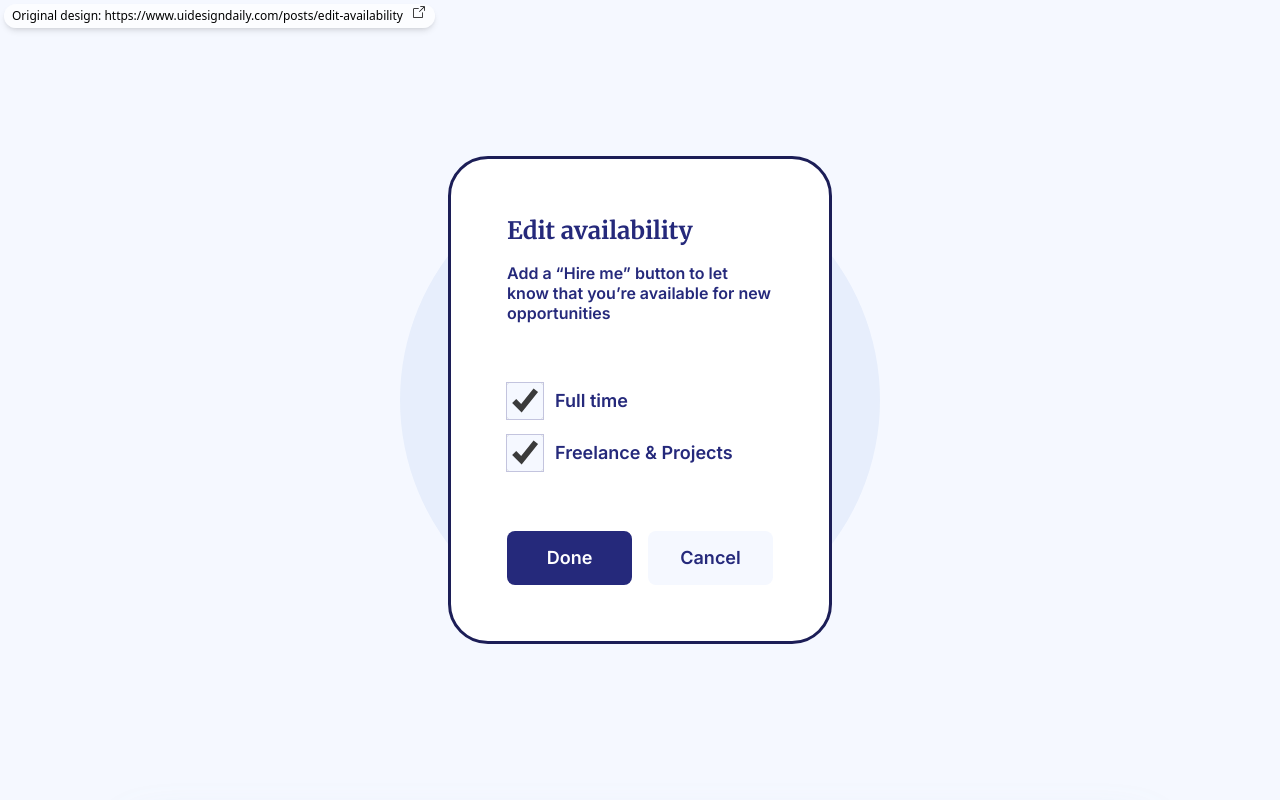
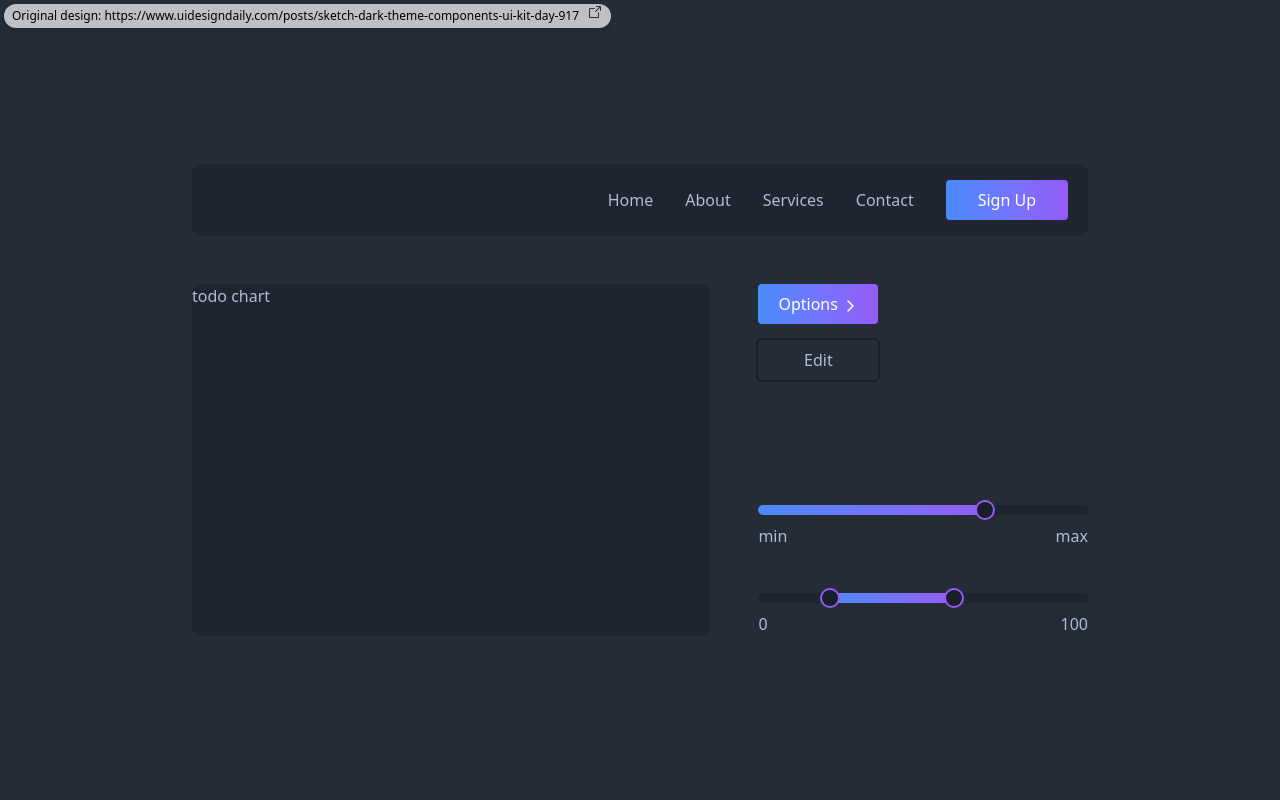
Before and after one commit to tcastanie/quick-ui-designs, a Vue app: page / in a window 1280 px wide. Shown: the top 800 px of the page. Built offline with nearby package versions, Linux system fonts and the light colour scheme.

Commit message:
📈 Add day 917 Add radix -ui for dual slider

```diff
--- a/package.json
+++ b/package.json
@@ -11,6 +11,7 @@
     "lint:fix": "eslint src/**/*.{js,ts,vue} --fix"
   },
   "dependencies": {
+    "radix-vue": "1.9.7",
     "vue": "3.5.9"
   },
   "devDependencies": {
@@ -27,5 +28,5 @@
     "vite": "5.4.8",
     "vue-tsc": "2.1.6"
   },
-  "packageManager": "pnpm@9.11.0"
+  "packageManager": "pnpm@9.12.2"
 }
--- a/src/App.vue
+++ b/src/App.vue
@@ -1,4 +1,5 @@
 <script lang="ts" setup>
+import DarkThemeComponents from './components/DarkThemeComponents.vue';
 import AvailabilityCard from './components/AvailabilityCard.vue';
 import WebshopComponents from './components/WebshopComponents.vue';
 import BillingPage from './components/BillingPage.vue';
@@ -10,6 +11,11 @@ import ComponentDisplay from './components/ComponentDisplay.vue';
 
 <template>
   <div class="grid divide-y divide-zinc">
+    <ComponentDisplay
+      link="https://www.uidesigndaily.com/posts/sketch-dark-theme-components-ui-kit-day-917"
+    >
+      <DarkThemeComponents />
+    </ComponentDisplay>
     <ComponentDisplay
       link="https://www.uidesigndaily.com/posts/edit-availability"
     >
--- /dev/null
+++ b/src/components/DarkThemeComponents.vue
@@ -0,0 +1,104 @@
+<script lang="ts" setup>
+import { ref } from 'vue';
+import { SliderRange, SliderRoot, SliderThumb, SliderTrack } from 'radix-vue'
+
+const navItems = [
+  { name: 'Home' },
+  { name: 'About' },
+  { name: 'Services' },
+  { name: 'Contact' },
+  { name: 'Sign Up', button: true }
+];
+const optionsItems = ['Sound', 'Effects', 'Animations', 'Preferences'];
+
+const openOptions = ref(false);
+const slider1 = [70];
+const slider2 = [20, 60];
+</script>
+
+<template>
+  <div class="grid min-h-screen place-items-center bg-[#242C38]">
+    <div class="grid grid-cols-10 w-4xl gap-12 text-base text-[#B0BBCE]">
+      <div class="col-span-10 rounded-[10px] bg-[#1E2531] px-5 py-4">
+        <nav class="flex items-center justify-end gap-x-8">
+          <a
+            v-for="{ name, button } of navItems"
+            :key="name"
+            href="#"
+            :class="{
+              'text-white py-2 px-8 rounded bg-gradient-to-r from-[#498BFB] to-[#955BF6] hover:(from-[#955BF6] to-[#955BF6])': button,
+              'hover:text-white': !button
+            }"
+          >
+            {{ name }}
+          </a>
+        </nav>
+      </div>
+      <div class="col-span-6 rounded-[10px] bg-[#1E2531]">
+        todo chart
+      </div>
+      <div class="grid col-span-4 gap-30 rounded-[10px]">
+        <div class="relative max-w-[120px] flex flex-col gap-y-4">
+          <button
+            class="flex items-center rounded from-[#498BFB] to-[#955BF6] bg-gradient-to-r px-5 py-2 text-white hover:(from-[#955BF6] to-[#955BF6])"
+            @click="openOptions = !openOptions"
+          >
+            Options <div class="i-ph-caret-right-bold ml-1 mt-1 size-4" />
+          </button>
+          <div
+            v-if="openOptions"
+            class="absolute top-0 grid overflow-hidden rounded-md bg-[#1E2531] shadow-lg -right-[140px]"
+          >
+            <div
+              v-for="item of optionsItems"
+              :key="item"
+              class="cursor-pointer px-6 py-2 text-sm hover:bg-[#151B25]"
+            >
+              {{ item }}
+            </div>
+          </div>
+          <button class="rounded px-5 py-2 ring-2 ring-[#181F2B]">
+            Edit
+          </button>
+        </div>
+        <div class="grid gap-10">
+          <div class="grid gap-y-1">
+            <SliderRoot
+              :default-value="slider1"
+              class="relative h-5 w-full flex touch-none select-none items-center"
+            >
+              <SliderTrack class="relative h-2.5 grow rounded-full bg-[#1E2531]">
+                <SliderRange class="absolute h-full rounded-full from-[#498BFB] to-[#955BF6] bg-gradient-to-r" />
+              </SliderTrack>
+              <SliderThumb class="block size-5 border-2 border-[#945BF5] rounded-full bg-[#181F2B] focus:(border-4 outline-none) hover:border-3" />
+            </SliderRoot>
+            <div class="flex justify-between">
+              <span>min</span>
+              <span>max</span>
+            </div>
+          </div>
+          <div class="grid gap-y-1">
+            <SliderRoot
+              :default-value="slider2"
+              class="relative h-5 w-full flex touch-none select-none items-center"
+            >
+              <SliderTrack class="relative h-2.5 grow rounded-full bg-[#1E2531]">
+                <SliderRange class="absolute h-full rounded-full from-[#498BFB] to-[#955BF6] bg-gradient-to-r" />
+              </SliderTrack>
+              <SliderThumb class="block size-5 border-2 border-[#945BF5] rounded-full bg-[#181F2B] focus:(border-4 outline-none) hover:border-3" />
+              <SliderThumb class="block size-5 border-2 border-[#945BF5] rounded-full bg-[#181F2B] focus:(border-4 outline-none) hover:border-3" />
+            </SliderRoot>
+            <div class="flex justify-between">
+              <span>0</span>
+              <span>100</span>
+            </div>
+          </div>
+        </div>
+      </div>
+    </div>
+  </div>
+</template>
+
+<style scoped>
+
+</style>
```
Also changed, not shown: 1 other file (tests, documents, lock files or other folders).
